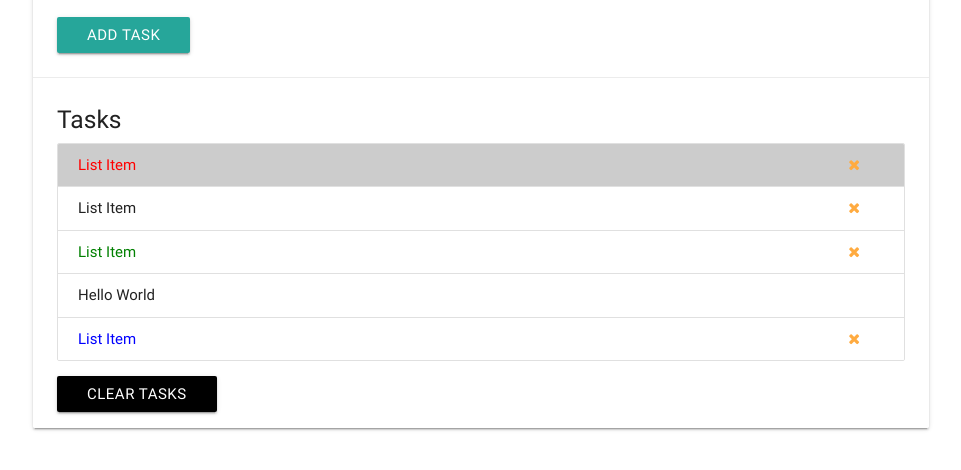
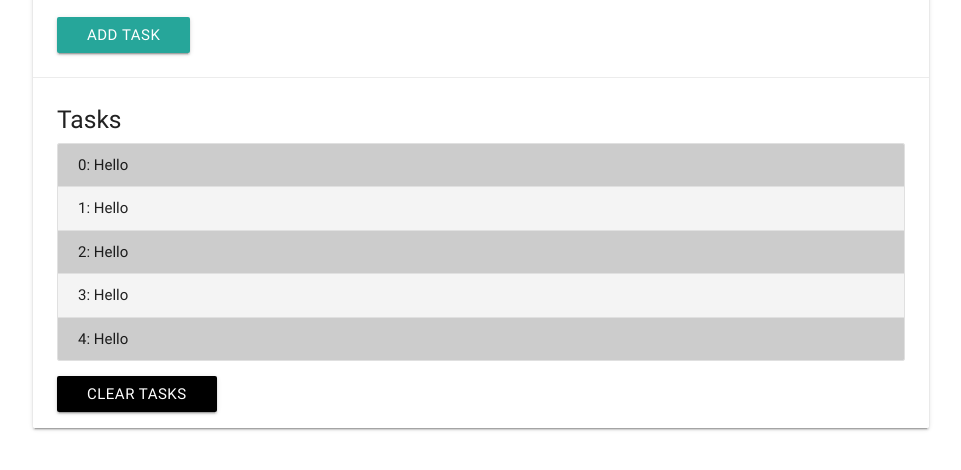
Before and after one commit to Monirul-Alam/javascript-practice, a plain HTML site: page DOM Manipulation/indexDom.html in a window 1280 px wide. Shown: the part 156-626 px from the top of the page, without its empty margins (159-1120 px from the left). Drawn offline with nearby package versions, Linux system fonts and the light colour scheme.

Commit message:
DOM Selector For Multiple Element

```diff
--- /dev/null
+++ b/DOM Manipulation/domselector_Multiple.js
@@ -0,0 +1,56 @@
+// document.getElementByClassName
+
+// const items = document.getElementsByClassName('collection-item');
+//  console.log(items);
+//  console.log(items[0]);
+// items[0].style.color = 'red';
+// items[3].textContent = 'Hello';
+
+// const listItems = document.querySelector('ul').getElementsByClassName('collection-item');
+
+// console.log(listItems);
+
+// document.getElementByTagName
+
+// let lis = document.getElementsByTagName('li');
+// //  console.log(lis);
+// //  console.log(lis[0]);
+//  lis[0].style.color = 'red';
+//  lis[3].textContent = 'Hello';
+
+//  // Convert HTML Collection into array
+
+//  lis = Array.from(lis);
+//  lis.reverse();
+
+//  lis.forEach(function(li, index){
+//   console.log(li.className);
+//   li.textContent= `${index}: Hello`;
+//  })
+//  console.log(lis);
+
+// document.querySelectorAll
+
+
+const items = document.querySelectorAll('ul.collection li.collection-item');
+
+items.forEach(function(item, index){
+    console.log(item.className);
+    item.textContent= `${index}: Hello`;
+   })
+
+
+const liOdd =document.querySelectorAll('li:nth-child(odd)');
+const liEven =document.querySelectorAll('li:nth-child(even)');
+
+
+liOdd.forEach(function(item, index){
+  item.style.background = '#ccc';
+});
+
+
+for(let i =0; i< liEven.length; i++) {
+  liEven[i].style.background = '#f4f4f4';
+}
+
+console.log(items);
--- a/DOM Manipulation/indexDom.html
+++ b/DOM Manipulation/indexDom.html
@@ -70,7 +70,7 @@
   </div>
   <script src="https://code.jquery.com/jquery-3.2.1.js" integrity="sha256-DZAnKJ/6XZ9si04Hgrsxu/8s717jcIzLy3oi35EouyE=" crossorigin="anonymous"></script>
   <script src="https://cdnjs.cloudflare.com/ajax/libs/materialize/0.100.2/js/materialize.min.js"></script>
-  <script src="domselector_Single.js"></script>
+  <script src="domselector_Multiple.js"></script>
 </body>
 
 </html>
```
